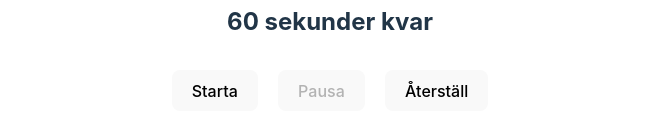
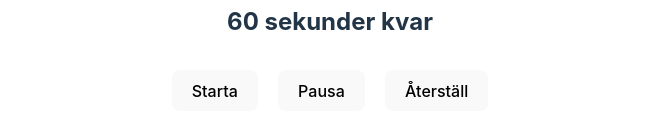
Before and after one commit to louohr/exercise-react-countdown-timer, a React (Vite) app: page / in a window 1280 px wide. Shown: the part 445-580 px from the top of the page, without its empty margins (310-972 px from the left). Built offline with nearby package versions, Linux system fonts and the light colour scheme.

Commit message:
fix buttons

```diff
--- a/src/Components/CountdownTimer.tsx
+++ b/src/Components/CountdownTimer.tsx
@@ -27,17 +27,6 @@ const CountdownTimer = () => {
     return () => clearInterval(timerRef.current);
   }, [isActive, timeLeft]);
 
-  // starta timer
-  const startTimer = () => {
-    setIsActive(true);
-  };
-
-  // pausa timer
-  const pauseTimer = () => {
-    setIsActive(false);
-    clearInterval(timerRef.current);
-  };
-
   // återställ timer
   const resetTimer = () => {
     setIsActive(false);
@@ -49,12 +38,8 @@ const CountdownTimer = () => {
     <div>
       <h1>Nedräkningstimer</h1>
       <h2>{timeLeft} sekunder kvar</h2>
-      <button onClick={startTimer} disabled={isActive}>
-        Starta
-      </button>
-      <button onClick={pauseTimer} disabled={!isActive}>
-        Pausa
-      </button>
+      <button onClick={() => setIsActive(true)}>Starta</button>
+      <button onClick={() => setIsActive(false)}>Pausa</button>
       <button onClick={resetTimer}>Återställ</button>
     </div>
   );
```
